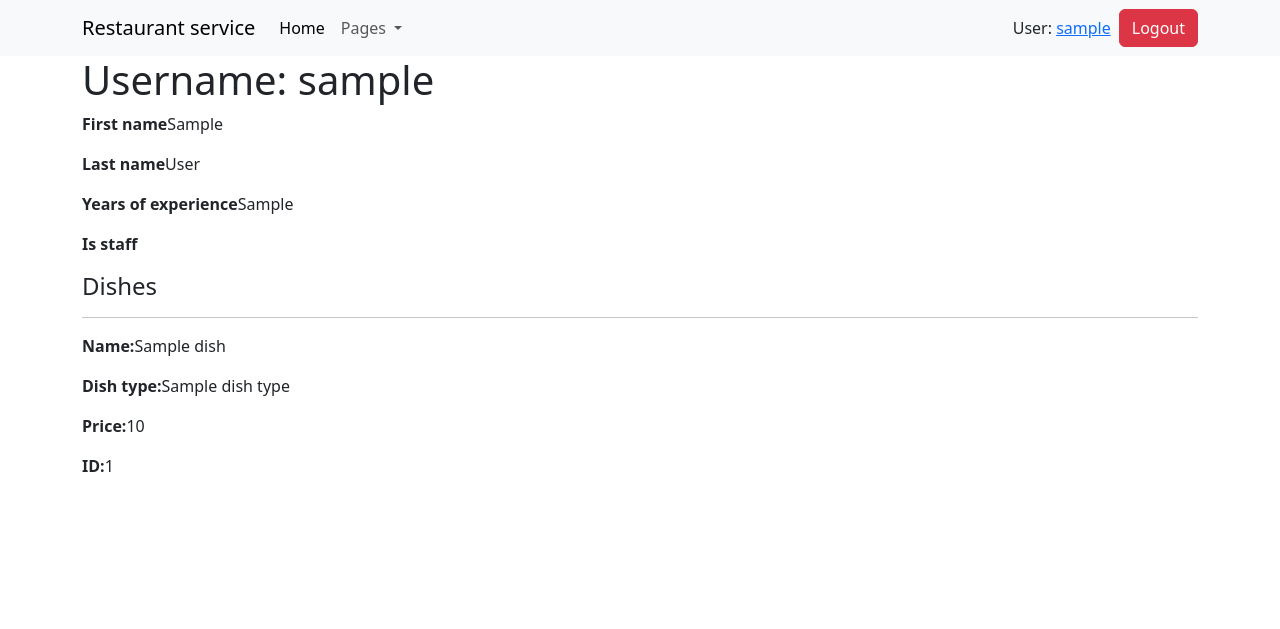
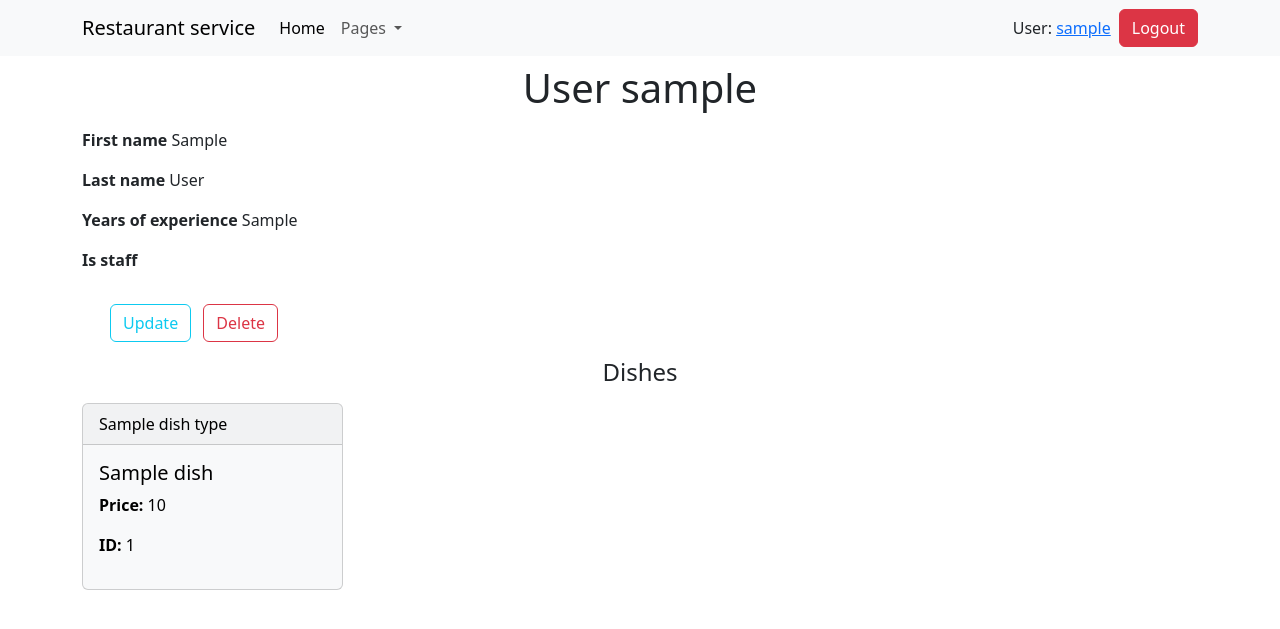
Before and after one commit to KwintDimon/restaurant-kitchen-service, a Django app: template templates/kitchen/cook_detail.html in a window 1280 px wide. Shown: the top 629 px of the page. Run offline with Django 5.2, Linux system fonts and the light colour scheme; a user stored in the database is signed in; tables that the repository leaves empty hold one stand-in row (values such as "Sample post"); the template is opened without the code that fills it: most values are stand-ins (such as "Sample title", 1, 10 or a date in 2020); some libraries are stand-ins or nearby versions.

Commit message:
updated all templates except index.html(enhanced using bootstrap)& added links to cook detail page & customized styles.css & fixed logout form in navbar menu

```diff
--- a/static/css/styles.css
+++ b/static/css/styles.css
@@ -0,0 +1,23 @@
+.nav-item:hover{
+    background: linear-gradient(to bottom, rgba(209, 107, 107, 0), #dadada, rgba(186, 131, 202, 0));
+}
+form{
+    width: 25vw;
+}
+.logout_navbar_form{
+    width: auto;
+}
+.card {
+    transition: 1s;
+}
+.card:hover{
+    scale: 1.1;
+}
+
+.list-group-item{
+    transition: 1s;
+}
+
+.list-group-item:hover{
+    scale: 1.1;
+}
--- a/templates/includes/navbar.html
+++ b/templates/includes/navbar.html
@@ -24,7 +24,9 @@
        {% if user.is_authenticated %}
           <li class="nav-link m-2">User: <a href="{{ user.get_absolute_url }}">{{ user.get_username }}</a></li>
           <li class="nav-link">
-            <form action="{% url 'logout' %}?next={{ request.path }}" method="post">
+            <form action="{% url 'logout' %}?next={{ request.path }}" method="post"
+              class="logout_navbar_form"
+            >
               {% csrf_token %}
               <input class="btn btn-danger" type="submit" value="Logout">
             </form></li>
--- a/templates/kitchen/cook_confirm_delete.html
+++ b/templates/kitchen/cook_confirm_delete.html
@@ -8,6 +8,8 @@
   <h1>Delete cook?</h1>
   <form action="" method="post">
     {% csrf_token %}
-  <input type="submit" value="YES">
+    <input type="submit" value="YES"
+           class="btn btn-outline-danger mt-2"
+    >
   </form>
 {% endblock %}
--- a/templates/kitchen/cook_detail.html
+++ b/templates/kitchen/cook_detail.html
@@ -5,24 +5,53 @@
 {% endblock %}
 
 {% block content %}
-  <h1>Username: {{ cook.username }}</h1>
-  <p><strong>First name</strong>{{ cook.first_name }}</p>
-  <p><strong>Last name</strong>{{ cook.last_name }}</p>
-  <p><strong>Years of experience</strong>{{  cook.years_of_experience }}</p>
-  <p><strong>Is staff</strong> {{ cook.is_staff }}</p>
+  <div class="row m-2">
+    <div class="col text-center">
+      <h1>User {{ cook.username }}</h1>
+    </div>
+  </div>
+  <div class="row">
+    <div class="col">
+      <p><strong>First name</strong> {{ cook.first_name }}</p>
+      <p><strong>Last name</strong> {{ cook.last_name }}</p>
+      <p><strong>Years of experience</strong> {{  cook.years_of_experience }}</p>
+      <p><strong>Is staff</strong> {{ cook.is_staff }}</p>
+    </div>
+  </div>
 
-  <div class="ml-3">
-    <h4>Dishes</h4>
+  <div class="row m-2">
+    <div class="col">
+      <a href="{% url 'kitchen:cook-update' pk=cook.id %}"
+        class="btn btn-outline-info m-2">
+        Update
+      </a>
+      <a href="{% url 'kitchen:cook-delete' pk=cook.id %}"
+        class="btn btn-outline-danger">
+        Delete
+      </a>
+    </div>
+  </div>
 
+  <div class="row m-2">
+    <div class="col text-center">
+      <h4>Dishes</h4>
+    </div>
+  </div>
+
+  <div class="row">
     {% for dish in cook.dishes.all %}
-      <hr>
-      <p><strong>Name:</strong>{{ dish.name }}</p>
-      <p><strong>Dish type:</strong>{{ dish.dish_type.name }}</p>
-      <p><strong>Price:</strong>{{ dish.price }}</p>
-      <p><strong>ID:</strong>{{ dish.id }}</p>
+    <div class="col-3">
+      <div class="card text-bg-light mb-3" style="max-width: 18rem;">
+        <div class="card-header">{{ dish.dish_type.name }}</div>
+        <div class="card-body">
+          <h5 class="card-title">{{ dish.name }}</h5>
+          <p><strong>Price:</strong> {{ dish.price }}</p>
+          <p><strong>ID:</strong> {{ dish.id }}</p>
+        </div>
+      </div>
+    </div>
     {% empty %}
       <p>This cook has no dishes</p>
     {% endfor %}
-  </div>
-
 {% endblock %}
+</div>
--- a/templates/kitchen/cook_form.html
+++ b/templates/kitchen/cook_form.html
@@ -10,6 +10,8 @@
   <form action="" method="post">
     {% csrf_token %}
     {{ form | crispy }}
-    <input type="submit" value="Submit">
+    <input type="submit" value="Submit"
+         class="btn btn-outline-success mt-2"
+    >
   </form>
 {% endblock %}
--- a/templates/kitchen/dish_confirm_delete.html
+++ b/templates/kitchen/dish_confirm_delete.html
@@ -8,6 +8,8 @@
   <h1>Delete dish?</h1>
   <form action="" method="post">
     {% csrf_token %}
-  <input type="submit" value="YES">
+    <input type="submit" value="YES"
+           class="btn btn-outline-danger mt-2"
+    >
   </form>
 {% endblock %}
--- a/templates/kitchen/dish_form.html
+++ b/templates/kitchen/dish_form.html
@@ -8,6 +8,8 @@
   <form action="" method="post">
    {% csrf_token %}
     {{ form | crispy }}
-  <input type="submit" value="Submit">
+  <input type="submit" value="Submit"
+         class="btn btn-outline-success mt-2"
+  >
   </form>
 {% endblock %}
--- a/templates/registration/login.html
+++ b/templates/registration/login.html
@@ -15,7 +15,7 @@
 <form action="{% url 'login' %}" method="post">
   {% csrf_token %}
   {{ form|crispy }}
-  <input type="submit" value="Login" class="btn btn-primary">
+  <input type="submit" value="Login" class="btn btn-primary mt-2">
   <input type="hidden" name="next" value="{{ next }}">
 </form>
 {% endblock %}
```
Also changed, not shown: templates/kitchen/cook_list.html (+9 -2 lines), templates/kitchen/dish_detail.html (+17 -16 lines), templates/kitchen/dish_list.html (+14 -9 lines).
